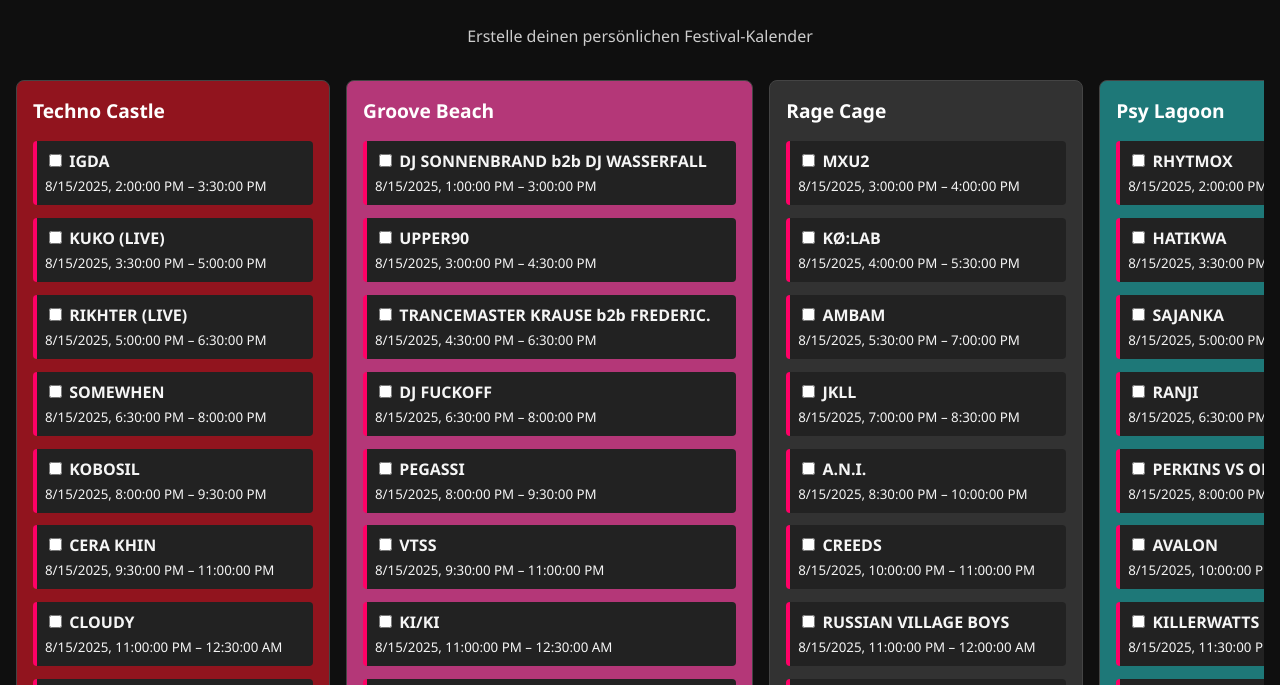
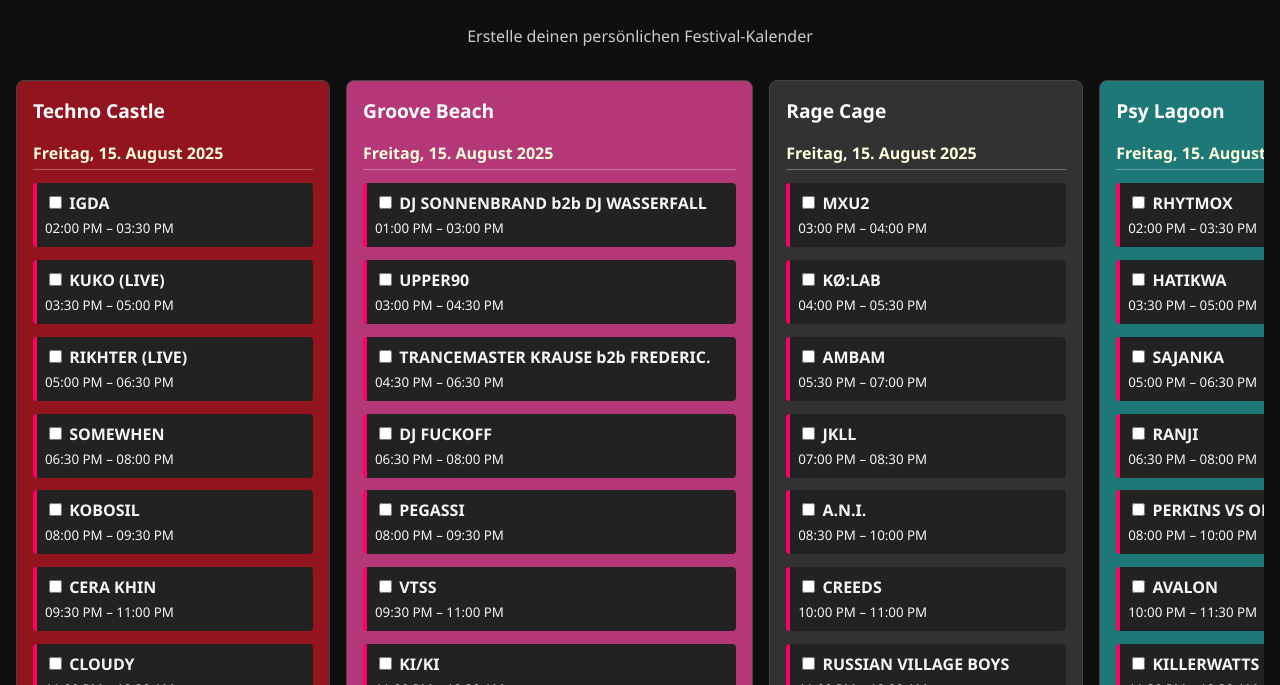
Before and after one commit to Nilek/HiveTimetabler, a plain HTML site: page index.html in a window 1280 px wide. Shown: the part 106-791 px from the top of the page. Drawn offline with Linux system fonts and the light colour scheme.

Commit message:
Tages Trennung

```diff
--- a/script.js
+++ b/script.js
@@ -34,7 +34,20 @@ function renderGroupedActs(acts, colorMap) {
     heading.style.color = 'white';
     column.appendChild(heading);
 
+    const actsByDay = {};
     grouped[stage].forEach(act => {
+      const dayKey = new Date(act.start).toDateString();
+      if (!actsByDay[dayKey]) actsByDay[dayKey] = [];
+      actsByDay[dayKey].push(act);
+    });
+
+    Object.keys(actsByDay).forEach(dayKey => {
+      const dateHeader = document.createElement('h3');
+      dateHeader.textContent = formatDateHeading(dayKey);
+      dateHeader.style.color = '#ffd';
+      column.appendChild(dateHeader);
+
+      actsByDay[dayKey].forEach(act => {
         const item = document.createElement('div');
         item.className = 'act-item';
 
@@ -42,17 +55,23 @@ function renderGroupedActs(acts, colorMap) {
         label.innerHTML = `
           <input type="checkbox" data-artist="${act.artist}" data-start="${act.start}" data-end="${act.end}" data-stage="${act.stage}">
           <strong>${act.artist}</strong><br/>
-        <small>${new Date(act.start).toLocaleString()} – ${new Date(act.end).toLocaleTimeString()}</small>
+          <small>${new Date(act.start).toLocaleTimeString([], { hour: '2-digit', minute: '2-digit' })} – ${new Date(act.end).toLocaleTimeString([], { hour: '2-digit', minute: '2-digit' })}</small>
         `;
 
         item.appendChild(label);
         column.appendChild(item);
+      });
     });
 
     wrapper.appendChild(column);
   });
 
   document.getElementById('download-btn').addEventListener('click', () => downloadICS());
+}
+
+function formatDateHeading(dateString) {
+  const d = new Date(dateString);
+  return d.toLocaleDateString('de-DE', { weekday: 'long', year: 'numeric', month: 'long', day: 'numeric' });
 }
 
 function downloadICS() {
--- a/style.css
+++ b/style.css
@@ -15,6 +15,13 @@ header {
 h1 {
   font-size: 2.5rem;
   color: #ff0066;
+}
+
+.stage-column h3 {
+  font-size: 1rem;
+  margin: 1rem 0 0.5rem;
+  border-bottom: 1px solid rgba(255,255,255,0.3);
+  padding-bottom: 0.25rem;
 }
 
 p {
```
Lines whose indentation alone changed are shown as unchanged.
